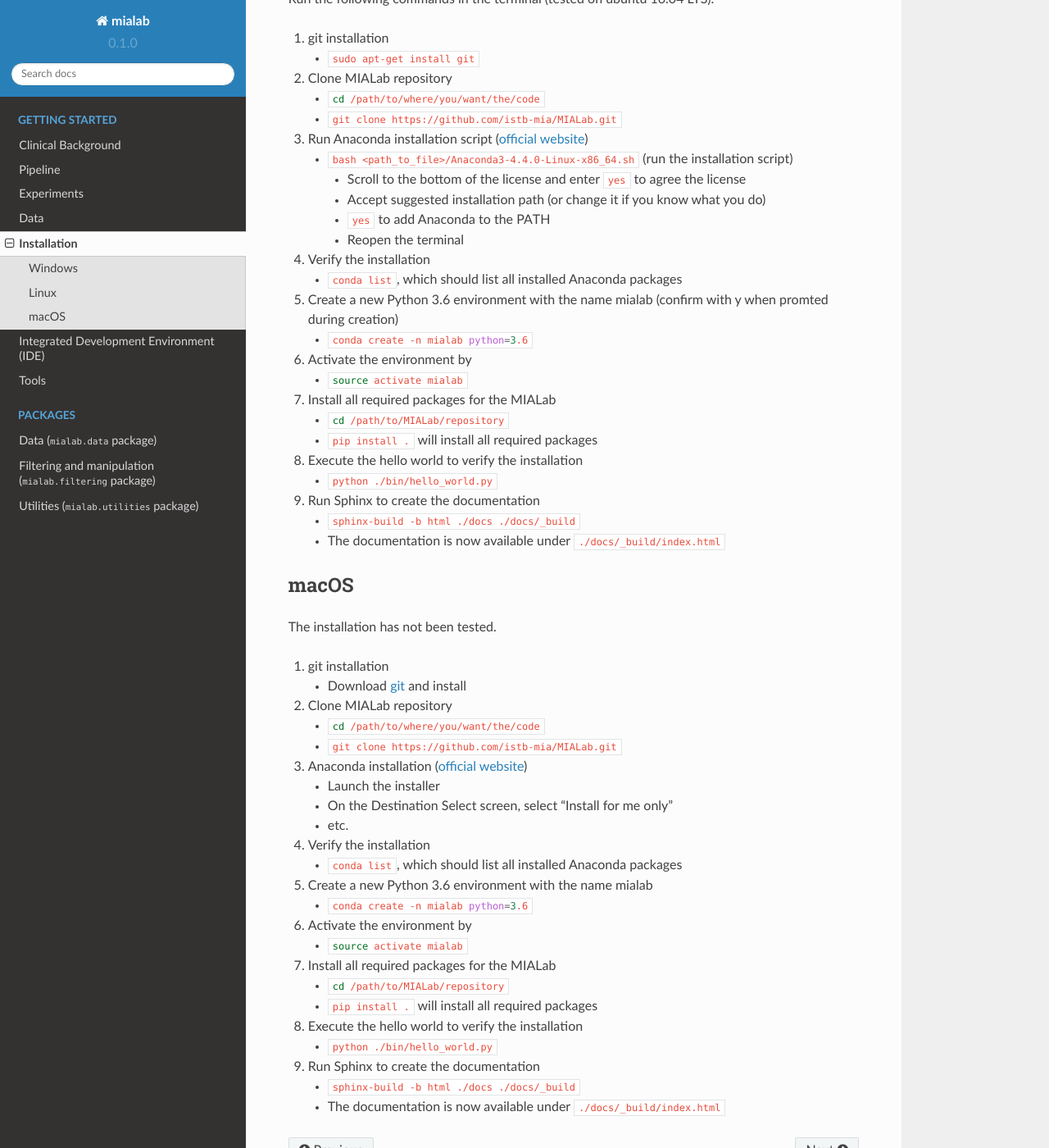
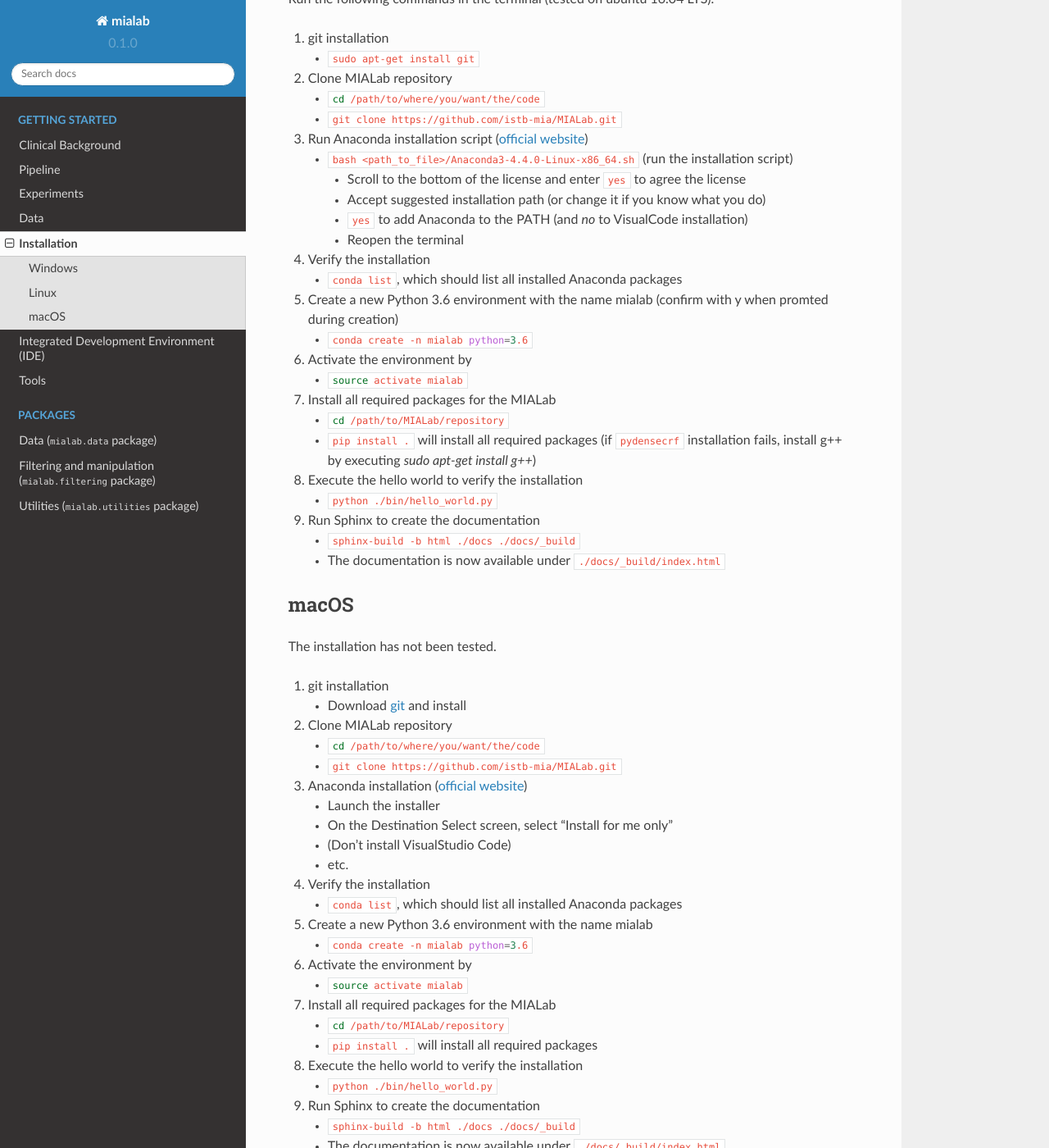
Before and after one commit to ubern-mia/MIALab, a Sphinx documentation site: the page built from docs/installation.rst, in a window 1280 px wide and 1400 px high, scrolled down 1440 px. Shown: the whole window at 82% size. Built offline with Sphinx 7.4.7 and the Read the Docs theme 2.0.0, drawn with Linux system fonts in a browser that asks for light colours; formulas are drawn with MathJax 3.

Commit message:
doc(docs): updated installation to new anaconda

```diff
--- a/docs/installation.rst
+++ b/docs/installation.rst
@@ -79,7 +79,7 @@
 
      - Scroll to the bottom of the license and enter :bash:`yes` to agree the license
      - Accept suggested installation path (or change it if you know what you do)
-     - :bash:`yes` to add Anaconda to the PATH
+     - :bash:`yes` to add Anaconda to the PATH (and `no` to VisualCode installation)
      - Reopen the terminal
 
 #. Verify the installation
@@ -97,7 +97,7 @@
 #. Install all required packages for the MIALab
 
    - :bash:`cd /path/to/MIALab/repository`
-   - :bash:`pip install .` will install all required packages
+   - :bash:`pip install .` will install all required packages (if ``pydensecrf`` installation fails, install g++ by executing `sudo apt-get install g++`)
 
 #. Execute the hello world to verify the installation
 
@@ -126,6 +126,7 @@
 
    - Launch the installer
    - On the Destination Select screen, select "Install for me only"
+   - (Don't install VisualStudio Code)
    - etc.
 
 #. Verify the installation
```
